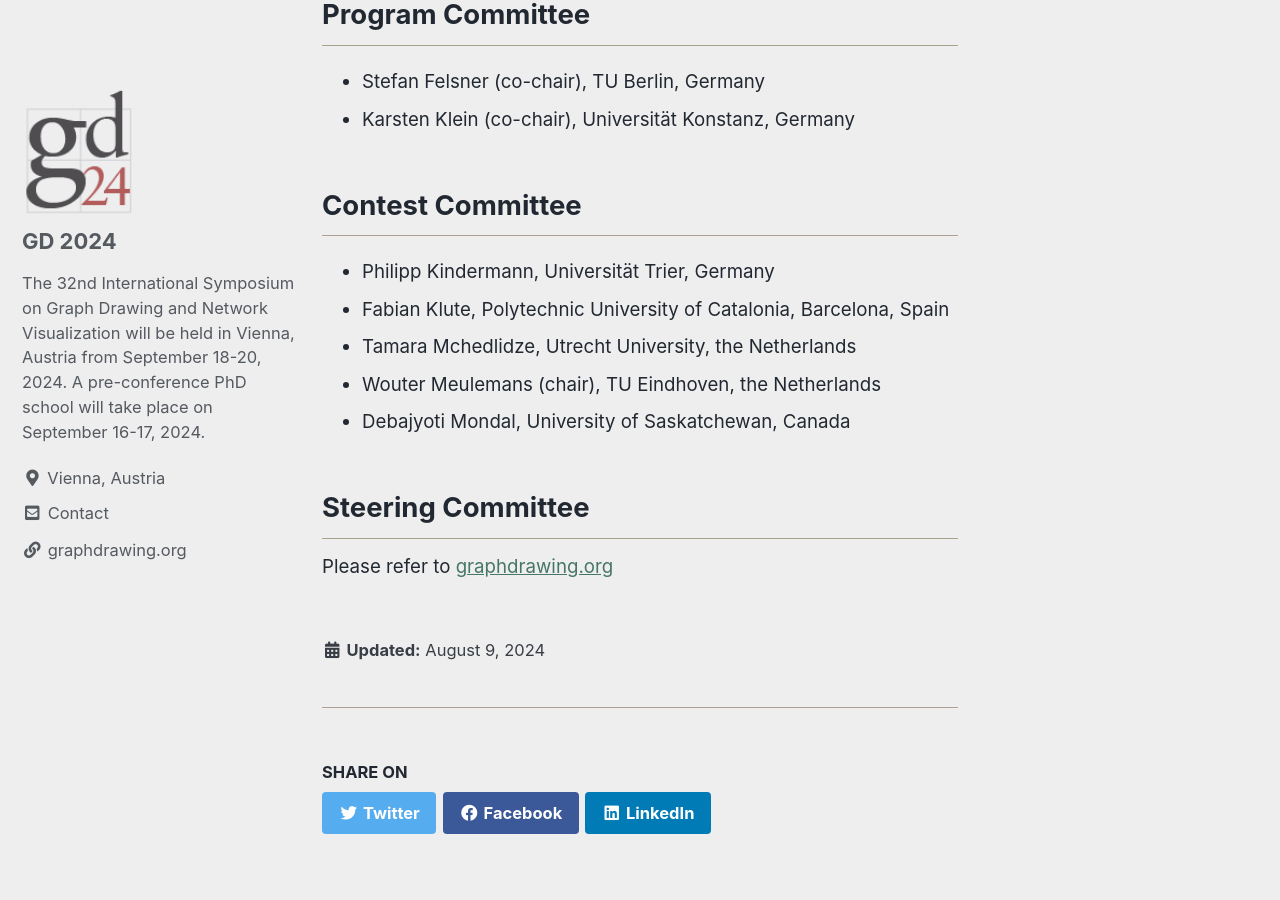
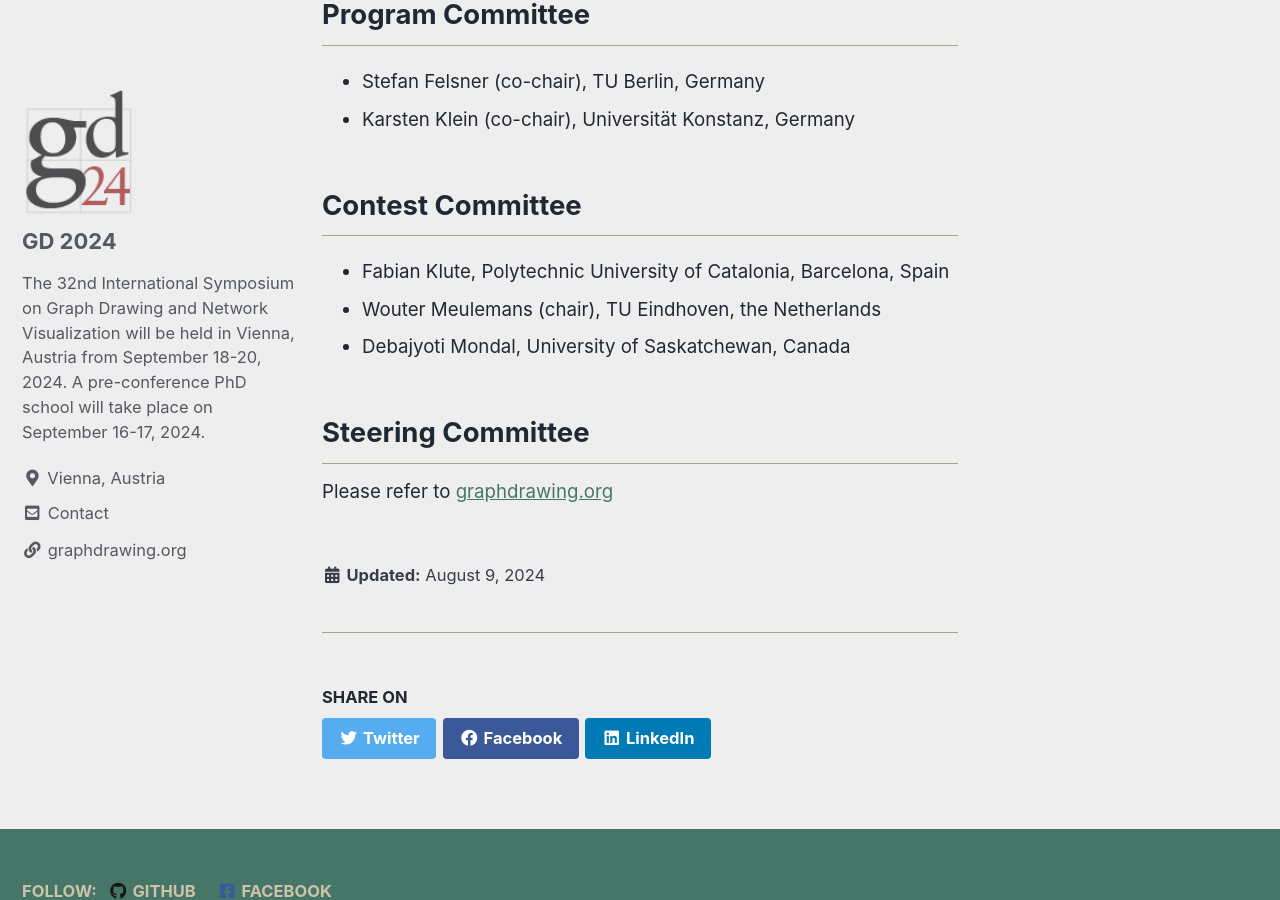
Before and after one commit to graphdrawing/gd2024, a Jekyll site: the page built from pages/committee.md, in a window 1280 px wide and 900 px high, scrolled down 1421 px. Built offline with Jekyll 4.4.1, drawn with Linux system fonts in a browser that asks for light colours; cached includes are drawn as plain includes.

Commit message:
Update committee.md

```diff
--- a/pages/committee.md
+++ b/pages/committee.md
@@ -70,9 +70,7 @@ toc: true
 
 ## Contest Committee
 
-* Philipp Kindermann, Universität Trier, Germany
 * Fabian Klute, Polytechnic University of Catalonia, Barcelona, Spain
-* Tamara Mchedlidze, Utrecht University, the Netherlands
 * Wouter Meulemans (chair), TU Eindhoven, the Netherlands
 * Debajyoti Mondal, University of Saskatchewan, Canada
 
```
